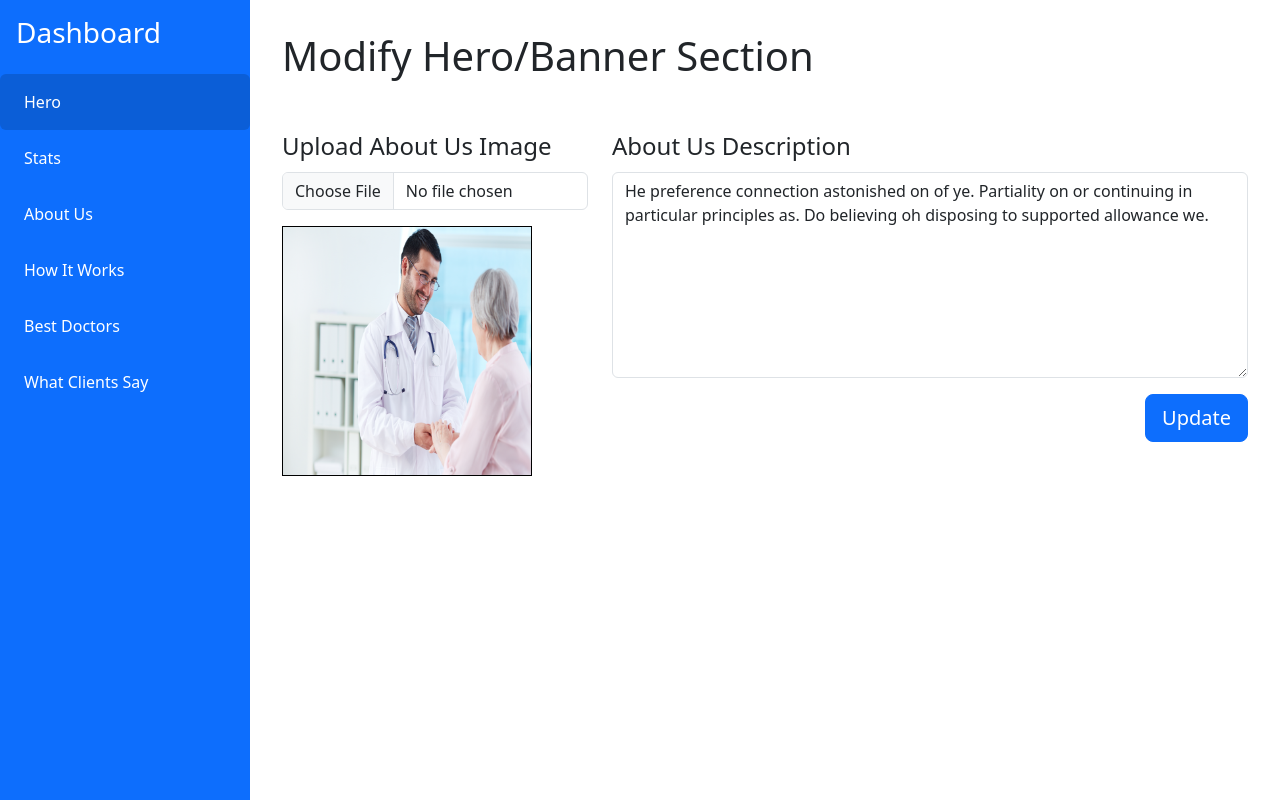
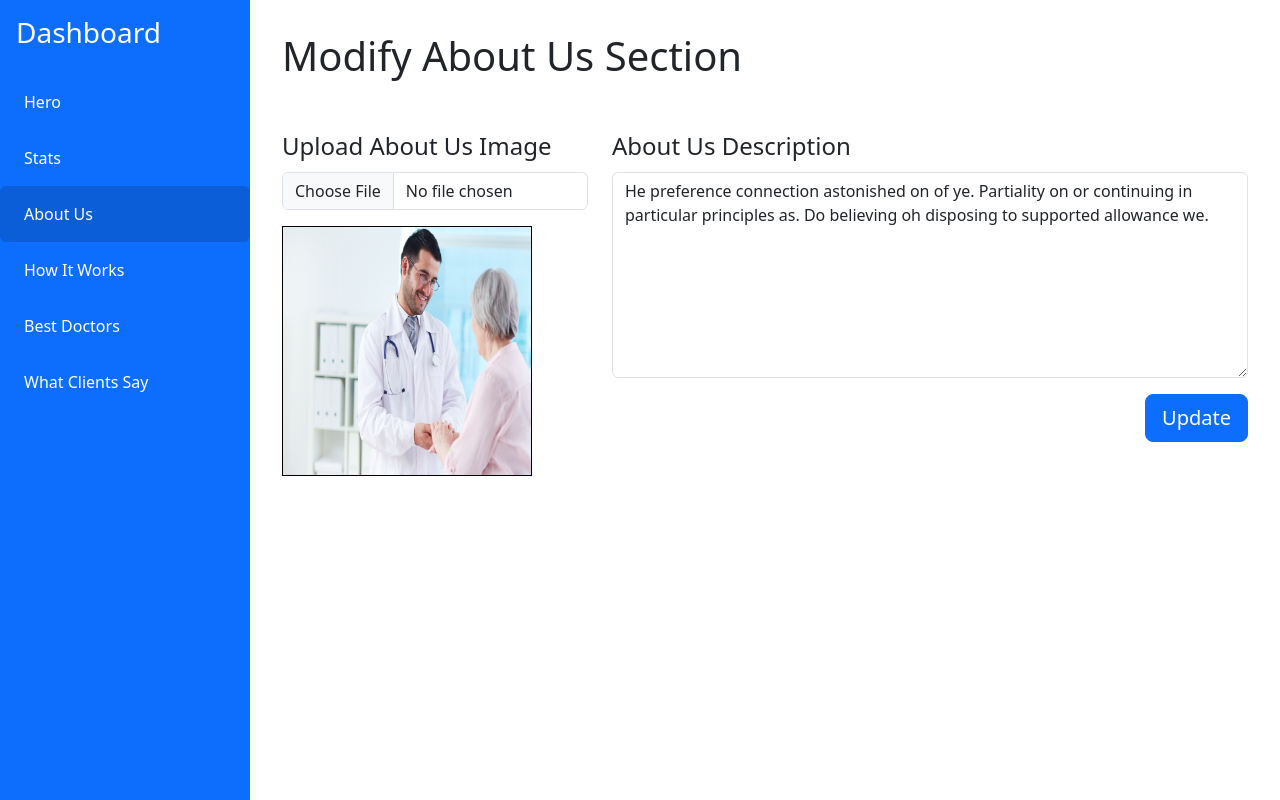
Before and after one commit to joelgabatin/dashboard_midterm_activity_no3_set_a, a plain HTML site: page about.html in a window 1280 px wide. Drawn offline with Linux system fonts and the light colour scheme.

Commit message:
Updated the error in the code

```diff
--- a/about.html
+++ b/about.html
@@ -14,13 +14,13 @@
     <h3 class="px-3 mb-4">Dashboard</h3>
     <ul class="nav nav-pills flex-column mb-auto">
       <li class="nav-item">
-        <a href="index.html" class="nav-link active">Hero</a>
+        <a href="index.html" class="nav-link">Hero</a>
       </li>
       <li>
         <a href="stats.html" class="nav-link">Stats</a>
       </li>
       <li>
-        <a href="about.html" class="nav-link">About Us</a>
+        <a href="about.html" class="nav-link active">About Us</a>
       </li>
       <li>
         <a href="how-it-works.html" class="nav-link">How It Works</a>
@@ -35,7 +35,7 @@
   </nav>
 
   <div id="content">
-   <h1 class="mb-5">Modify Hero/Banner Section</h1>
+   <h1 class="mb-5">Modify About Us Section</h1>
    <div class="row">
     <div class="col-4">
       <div class="mb-3">
```
Also changed, not shown: add-doctor.html (+3 -0 lines), comment1.html (+1 -1 lines), comment2.html (+1 -1 lines), comment3.html (+1 -1 lines).
